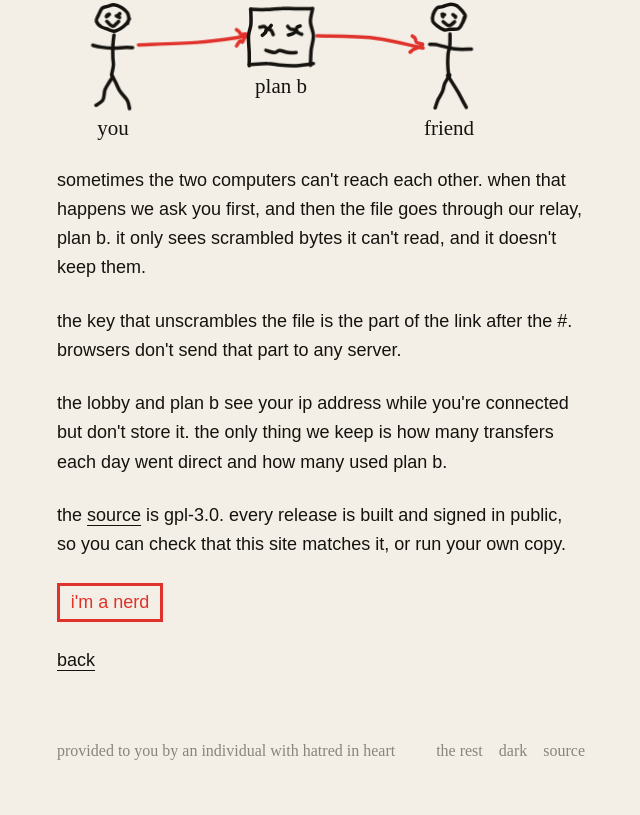
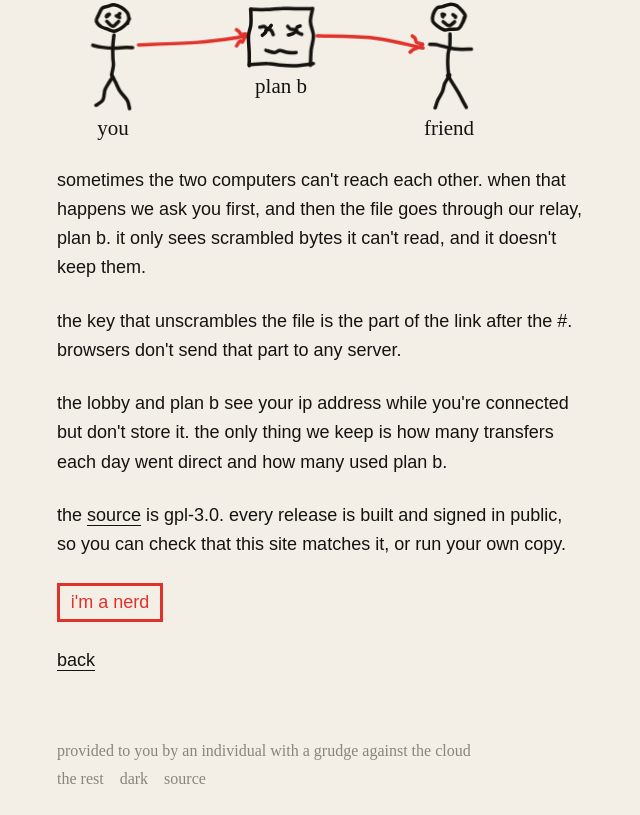
Before and after one commit to Z1xus/uploadnt, a SvelteKit app in the folder web/: page /rest in a window 1280 px wide. Shown: the part 909-1724 px from the top of the page, without its empty margins (319-959 px from the left). Before the commit the page ends 1696 px from the top, so only its background shows below. Built offline with nearby package versions, Linux system fonts and the light colour scheme; a web font is replaced by a local one.

Commit message:
feat(web): new footer line

```diff
--- a/web/src/routes/+layout.svelte
+++ b/web/src/routes/+layout.svelte
@@ -43,7 +43,7 @@
 		<main class="flex-1 pt-[10dvh]"><div class="relative">{@render children()}</div></main>
 		<footer class="flex flex-wrap gap-x-4 gap-y-1 pt-16 pb-6 font-serif text-muted">
 			<a href="https://z1x.us/" class="mr-auto hover:underline"
-				>provided to you by an individual with hatred in heart</a
+				>provided to you by an individual with a grudge against the cloud</a
 			>
 			<span class="flex gap-x-4">
 				<a href="/rest" class="hover:underline">the rest</a>
```
